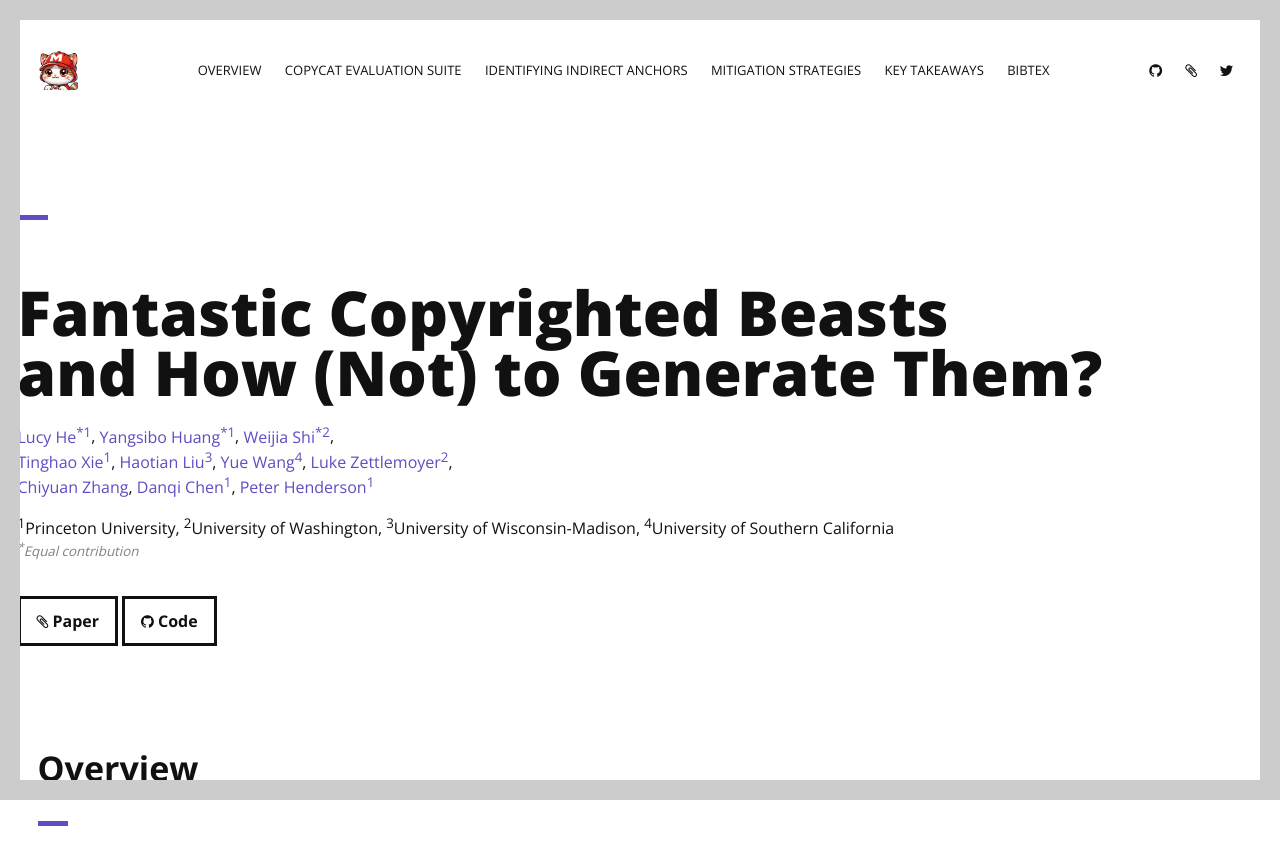
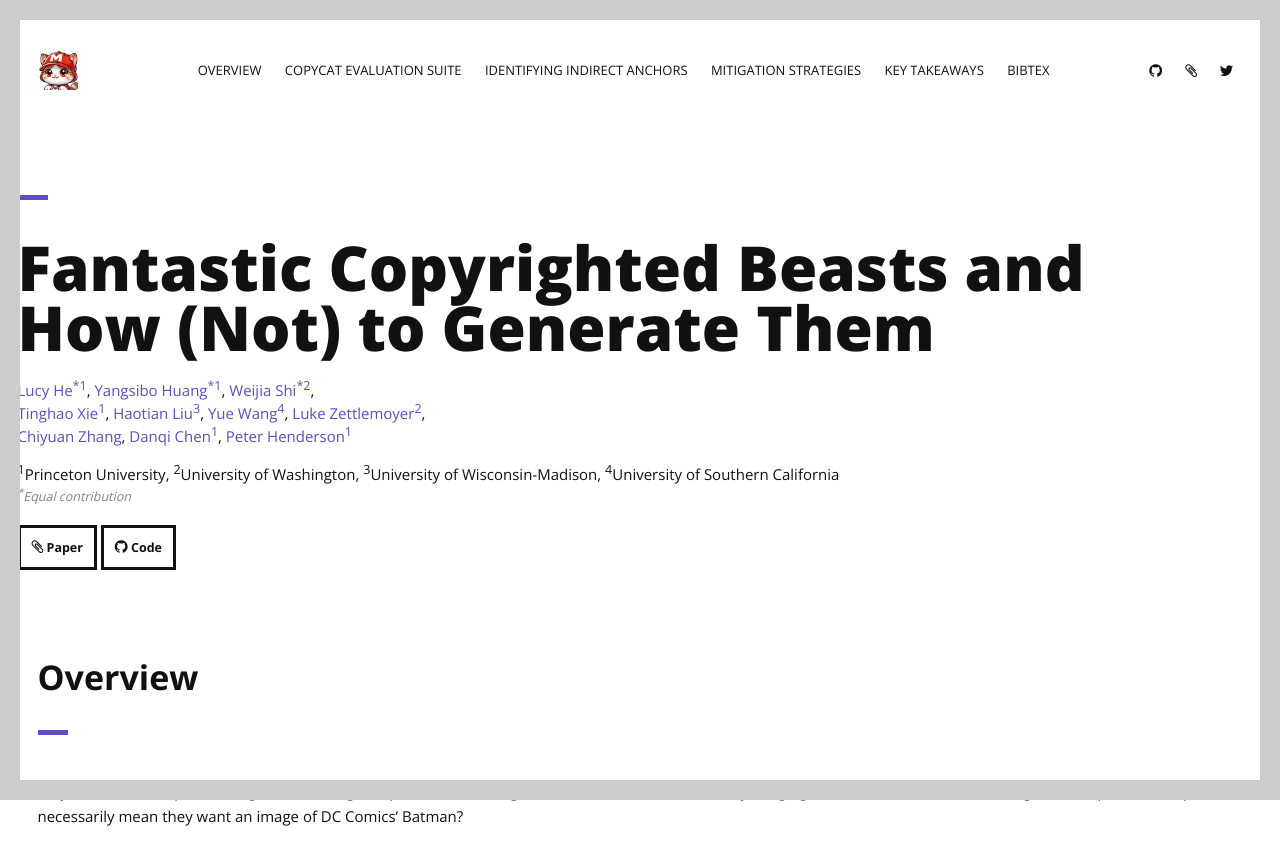
Before and after one commit to copycat-eval/copycat-eval.github.io, a plain HTML site: page index.html in a window 1280 px wide. Shown: the top 843 px of the page. Drawn offline with nearby package versions, Linux system fonts and the light colour scheme.

Commit message:
update styles

```diff
--- a/css/style.css
+++ b/css/style.css
@@ -397,9 +397,9 @@ section {
 /*Style*/
 
 .button {
-    font-size: 16px;
-    margin: 35px 0;
-    padding: 11px 16px;
+    font-size: 12.5px !important;
+    margin: 20px 0;
+    padding: 11px 11px;
     -webkit-transition: all .3s linear;
     -moz-transition: all .3s linear;
     transition: all .3s linear;
@@ -423,7 +423,7 @@ section {
 }
 
 .author-block{
-    font-size:16px !important;
+    font-size:15px !important;
 }
 
 .play-icon {
@@ -810,12 +810,12 @@ h6 {
 }
 
 #banner-content.row {
-    padding-top: 170px;
+    padding-top: 150px;
     padding-bottom: 0px;
 }
 
 #banner h1 {
-    padding-top: 5%;
+    padding-top: 3%;
 }
 
 #banner .section-heading:before {
@@ -2206,7 +2206,7 @@ blockquote {
 
     /*-----------------Typography-----------------*/
     h1 {
-        font-size: 38px;
+        font-size: 35px;
     }
 
     #banner h1 {
--- a/index.html
+++ b/index.html
@@ -5,7 +5,7 @@
     <meta charset="UTF-8">
 
     <!--Page Title-->
-    <title>Fantastic Copyrighted Beasts and How (Not) to Generate Them?</title>
+    <title>Fantastic Copyrighted Beasts and How (Not) to Generate Them</title>
 
     <!--Meta Keywords and Description-->
     <meta name="keywords" content="">
@@ -137,8 +137,8 @@
                 <div>
 
                     <div class="section-heading">
-                        <h1>Fantastic Copyrighted Beasts
-                            <br>and How (Not) to Generate Them?
+                        <h1>Fantastic Copyrighted Beasts and
+                            <br>How (Not) to Generate Them
                         </h1>
                         <div>
                             <span class="author-block">
```
